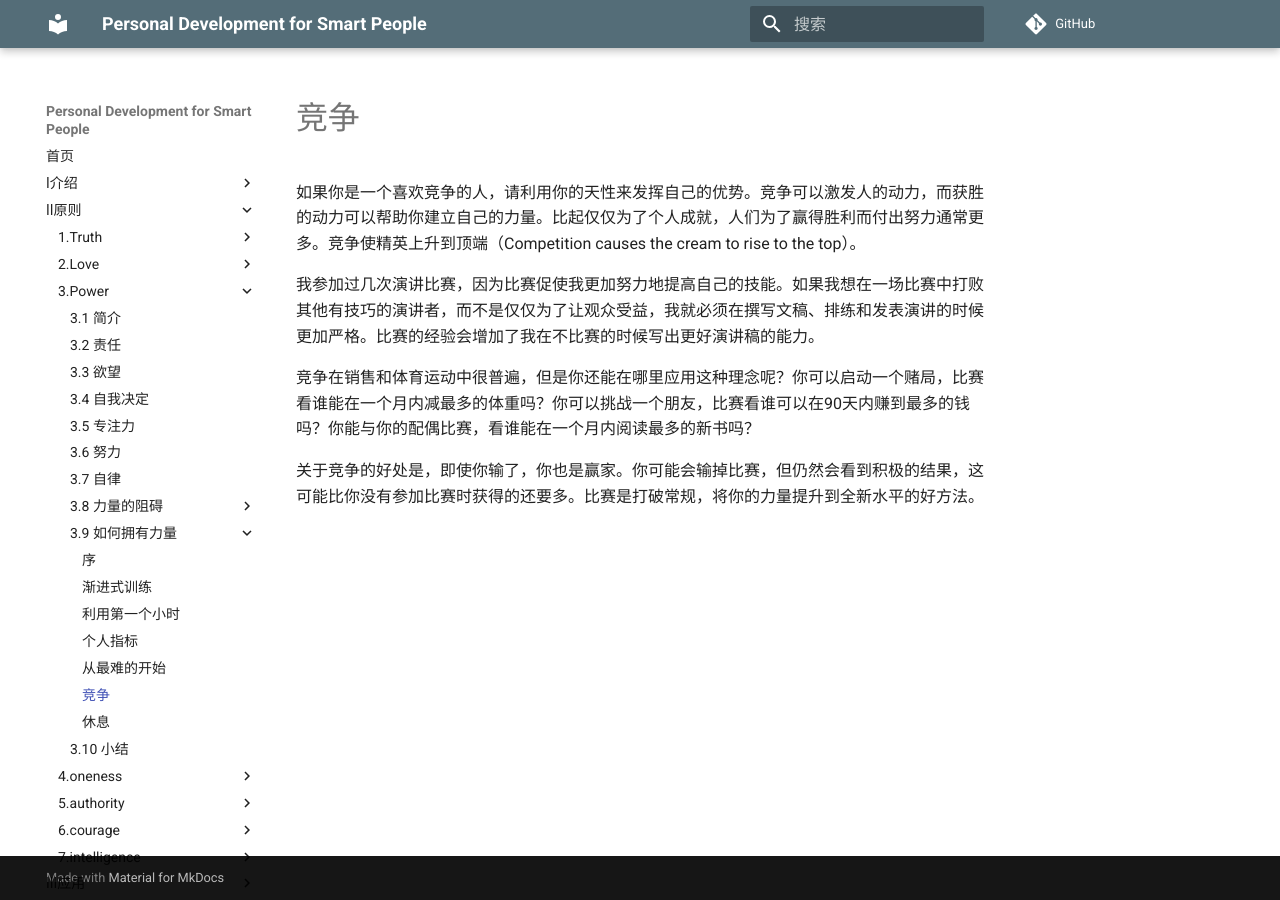
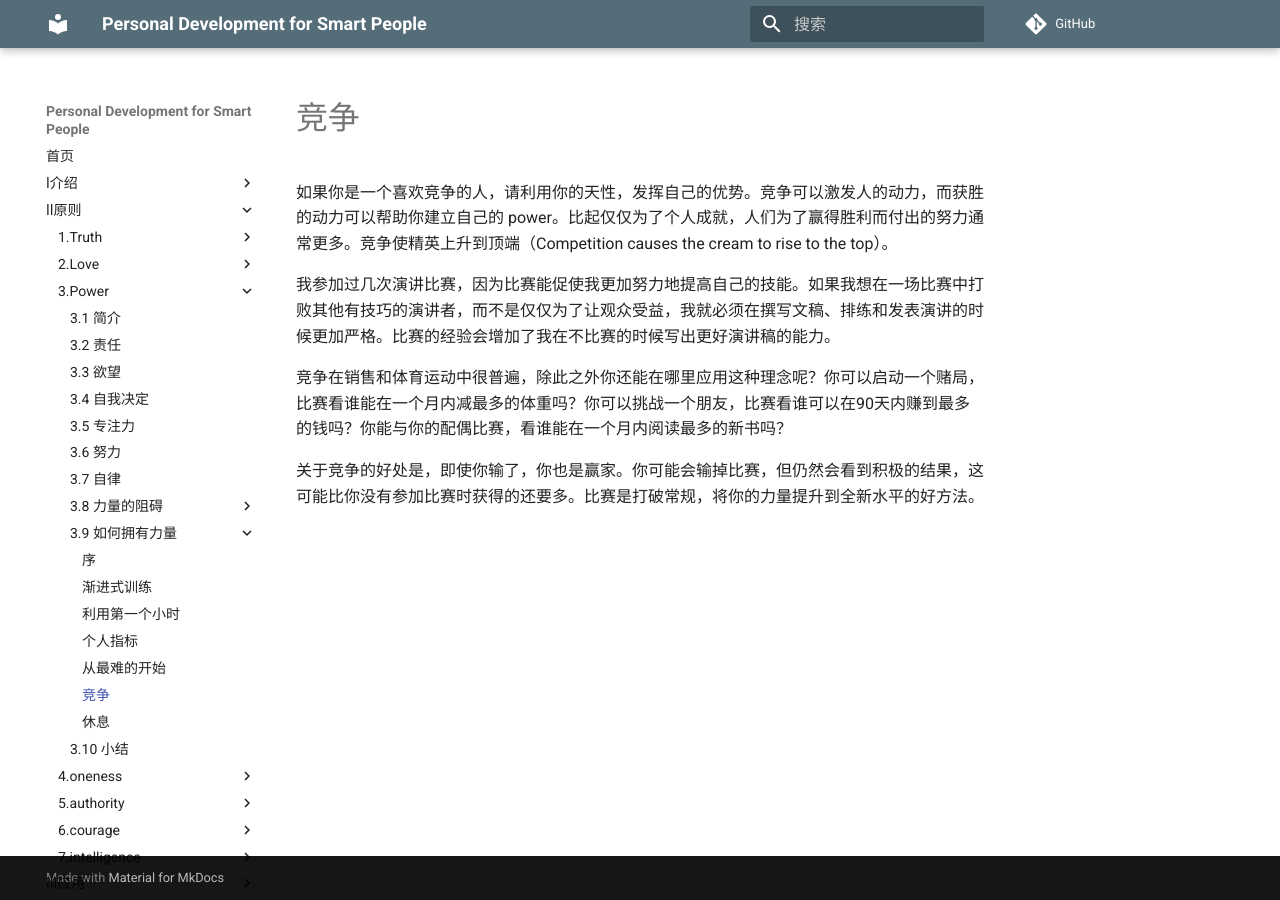
Before and after one commit to wtsnwei/pdsp, an MkDocs documentation site: the page built from docs/2.Principles/03.power/16.competition.md, in a window 1280 px wide. Built offline with MkDocs 1.6.1 and Material for MkDocs 9.7.7, drawn with Linux system fonts in a browser that asks for light colours; comment, search, counter and statistics services are not loaded.

Commit message:
修正语句

```diff
--- a/docs/2.Principles/03.power/16.competition.md
+++ b/docs/2.Principles/03.power/16.competition.md
@@ -3,10 +3,10 @@ title:    Competition
 date:     2021-03-06
 ---
 
-如果你是一个喜欢竞争的人，请利用你的天性来发挥自己的优势。竞争可以激发人的动力，而获胜的动力可以帮助你建立自己的力量。比起仅仅为了个人成就，人们为了赢得胜利而付出努力通常更多。竞争使精英上升到顶端（Competition causes the cream to rise to the top）。
+如果你是一个喜欢竞争的人，请利用你的天性，发挥自己的优势。竞争可以激发人的动力，而获胜的动力可以帮助你建立自己的 power。比起仅仅为了个人成就，人们为了赢得胜利而付出的努力通常更多。竞争使精英上升到顶端（Competition causes the cream to rise to the top）。
 
-我参加过几次演讲比赛，因为比赛促使我更加努力地提高自己的技能。如果我想在一场比赛中打败其他有技巧的演讲者，而不是仅仅为了让观众受益，我就必须在撰写文稿、排练和发表演讲的时候更加严格。比赛的经验会增加了我在不比赛的时候写出更好演讲稿的能力。
+我参加过几次演讲比赛，因为比赛能促使我更加努力地提高自己的技能。如果我想在一场比赛中打败其他有技巧的演讲者，而不是仅仅为了让观众受益，我就必须在撰写文稿、排练和发表演讲的时候更加严格。比赛的经验会增加了我在不比赛的时候写出更好演讲稿的能力。
 
-竞争在销售和体育运动中很普遍，但是你还能在哪里应用这种理念呢？你可以启动一个赌局，比赛看谁能在一个月内减最多的体重吗？你可以挑战一个朋友，比赛看谁可以在90天内赚到最多的钱吗？你能与你的配偶比赛，看谁能在一个月内阅读最多的新书吗？
+竞争在销售和体育运动中很普遍，除此之外你还能在哪里应用这种理念呢？你可以启动一个赌局，比赛看谁能在一个月内减最多的体重吗？你可以挑战一个朋友，比赛看谁可以在90天内赚到最多的钱吗？你能与你的配偶比赛，看谁能在一个月内阅读最多的新书吗？
 
 关于竞争的好处是，即使你输了，你也是赢家。你可能会输掉比赛，但仍然会看到积极的结果，这可能比你没有参加比赛时获得的还要多。比赛是打破常规，将你的力量提升到全新水平的好方法。
```
